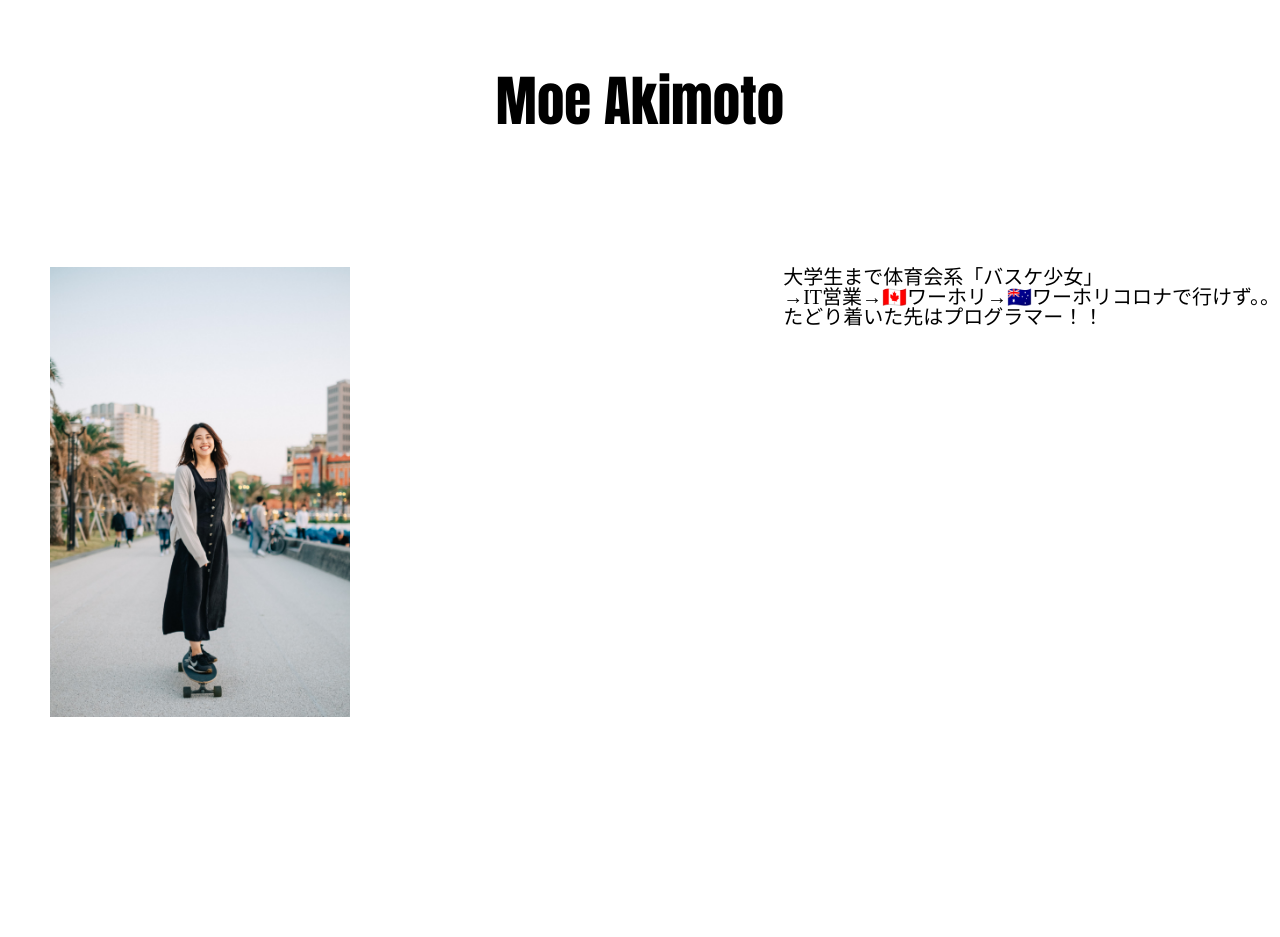
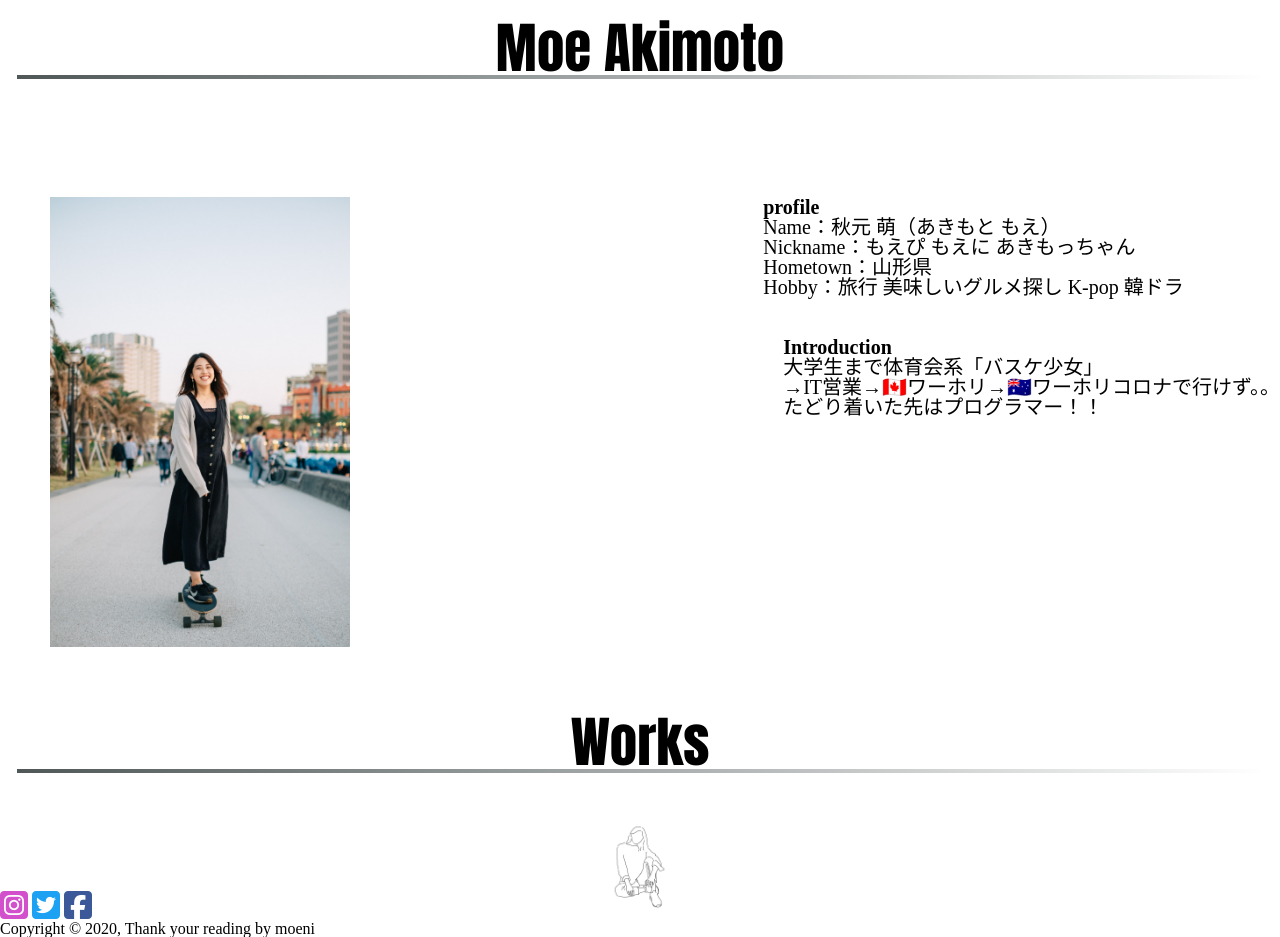
Before and after one commit to akimoe0503/portfolio1214, a plain HTML site: page index.html in a window 1280 px wide. Shown: the part 911-1848 px from the top of the page. Before the commit the page ends 1628 px from the top, so only its background shows below. Drawn offline with Linux system fonts and the light colour scheme; a web font is replaced by a local one.

Commit message:
プロフィール追加

```diff
--- a/css/style.css
+++ b/css/style.css
@@ -2,6 +2,11 @@ body,
 html {
   height: 100%;
   margin: 0 auto;
+}
+
+header {
+    width: 100%;
+    position: fixed;
 }
 
 header ul{
@@ -27,11 +32,22 @@ header li{
     padding: 5% 0;
 }
 
-.area h2 {
+h2 {
     font-family: 'Impact';
     font-size: 55px;
     text-align: center;
     margin-top: 50px;
+}
+
+.cp_h2title{
+	position: relative;
+	padding: .3em;
+}
+.cp_h2title:after {
+	content: "";
+	display: block;
+	height: 4px;
+	background: linear-gradient(to right, rgb(79, 87, 87), transparent);
 }
 
 .area p {
@@ -65,26 +81,64 @@ header li{
 }
 
 /* about me */
-.main-photo{
+.main-photo {
     display: flex;
     justify-content: space-between;
 }
 
-.main-photo img{
+.main-photo img {
     width: 300px;
     height: 450px;
     margin-left: 50px;
 }
 
-.main-photo p{
+.main-photo p {
     font-size: 20px;
 
 }
 
+.profile {
+    margin-left: 30px;
+}
 
-/* slider */
+h3 {
+    font-size: 20px;
+}
+
+.intro {
+    margin-left: 50px;
+    margin-top: 40px;
+}
+
+
+/* (work) slider */
 
 
 
 
 /* footer */
+.footer-pic {
+    height: 100px;
+    display: flex;
+    justify-content: center;
+    text-align: center;
+}
+
+.footer-pic img{
+    width: 90px;
+    height: 120px;
+}
+
+/* sns ボタン */
+
+.my-red{
+    color: rgba(202, 43, 194, 0.829);
+}
+
+.my-skyblue{
+    color: #1da1f2;
+}
+
+.my-blue{
+    color: #3b5998;
+}
--- a/index.html
+++ b/index.html
@@ -6,6 +6,7 @@
     <link rel="stylesheet" type="text/css" href="css/reset.css">
     <link rel="stylesheet" type="text/css" href="css/style.css">
     <link rel="preconnect" href="https://fonts.gstatic.com">
+    <script src="https://kit.fontawesome.com/12f954cd39.js" crossorigin="anonymous"></script>
 <link href="https://fonts.googleapis.com/css2?family=Italianno&display=swap" rel="stylesheet">
 
     <title>My profile</title>
@@ -16,7 +17,7 @@
         <ul>
             <li><a href=""></a>Home</li>
             <li><a href=""></a>About</li>
-            <li><a href=""></a>Contact</li>
+            <li><a href=""></a>Work</li>
         </ul>
     </header>
 
@@ -33,25 +34,56 @@
 
 <!--コンテンツ-->
 <div class="area">
-    <h2>Moe Akimoto<h2>
-        <p></p>
+    <h2 class="cp_h2title">Moe Akimoto</h2>
 </div>
 
     <!-- About me -->
     <main>
-        <div class="main-photo">
-            <img src="img/main.JPG" alt="自己紹介写真">
-            <p>大学生まで体育会系「バスケ少女」<br>
-                →IT営業→🇨🇦ワーホリ→🇦🇺ワーホリコロナで行けず。。<br>
-                たどり着いた先はプログラマー！！</p>
-        </div>
+        <section>
+            <div class="main-photo">
+                <img src="img/main.JPG" alt="自己紹介写真">
+                <div class="main-pro">
+                    <div class="profile">
+                        <h3>profile</h3>
+                        <p> Name：秋元 萌（あきもと もえ）<br>
+                            Nickname：もえぴ もえに あきもっちゃん<br>
+                            Hometown：山形県<br>
+                            Hobby：旅行 美味しいグルメ探し K-pop 韓ドラ
+                        </p>
+                    </div>
+                    <div class="intro">
+                        <h3>Introduction</h3>
+                        <p>大学生まで体育会系「バスケ少女」<br>
+                            →IT営業→🇨🇦ワーホリ→🇦🇺ワーホリコロナで行けず。。<br>
+                            たどり着いた先はプログラマー！！
+                        </p>
+                    </div>
+                </div>
+            </div>
+        </section>
 
+    <!-- work -->
+        <section>
+            <h2 class="cp_h2title">Works</h2>
+
+        </section>
     </main>
 
 
     <!-- footer -->
     <footer>
+        <div class="footer-pic">
+            <img src="img/footer.JPG" alt="イラスト">
+        </div>
+        <div class="sns-button">
+            <i class="fab fa-instagram-square fa-2x my-red"></i>
+            <i class="fab fa-twitter-square fa-2x my-skyblue"></i>
+            <i class="fab fa-facebook-square fa-2x my-blue"></i>
+        </div>
+        <div class="second-footer">
+            <p>Copyright © 2020, Thank your reading by moeni</p>
 
+        </div>
     </footer>
 
 </body>
```
Also changed, not shown: img/IMG_8559 2.JPG (added), img/footer.JPG (added), top.jpg (deleted).
